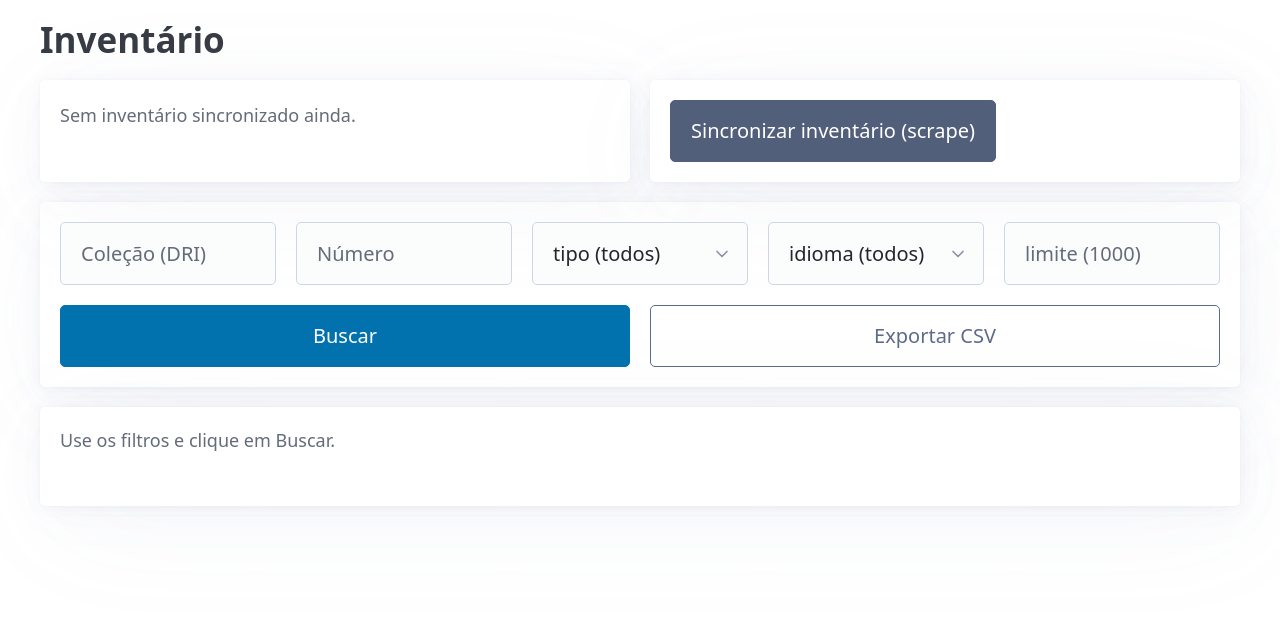
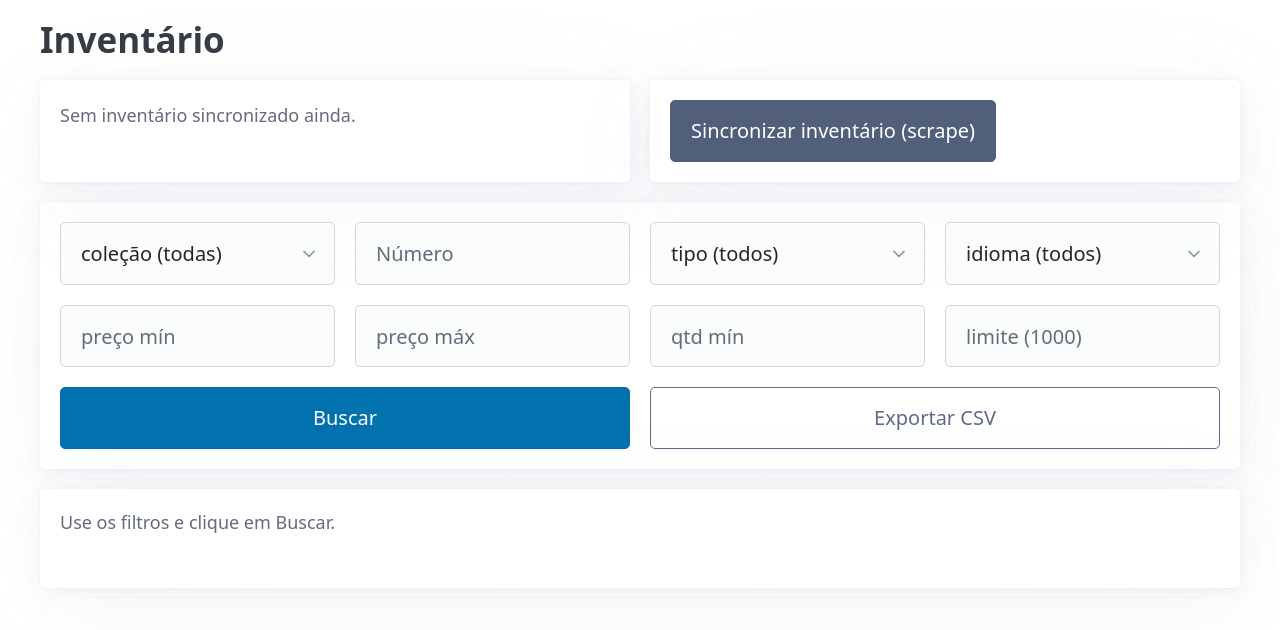
Before and after one commit to aocarmo/api-stock-cards, a Python web app: template webapp/app/templates/inventario.html in a window 1280 px wide. Shown: the part 74-704 px from the top of the page. Run offline with Jinja, Linux system fonts and the light colour scheme; the template is opened without the code that fills it, so the values that code supplies are empty; some libraries are stand-ins or nearby versions.

Commit message:
feat(webapp): inventário — coleção como select + filtro por faixa de preço
- Coleção vira <select> populado dinamicamente com as coleções reais
  (via /api/inventory/summary by_collection).
- Adiciona filtros preco_min, preco_max e quantidade_min (já suportados
  pelo backend) na tela de inventário.

Co-Authored-By: Claude Opus 4.8 (1M context) <noreply@anthropic.com>

```diff
--- a/webapp/app/static/app.js
+++ b/webapp/app/static/app.js
@@ -169,6 +169,10 @@ function initInventario() {
 
   api("GET", "/api/inventory/summary").then((s) => {
     document.getElementById("summary").innerHTML = `<strong>${s.total_cards ?? "?"}</strong> cartas no total · atualizado ${s.updated_at || "?"}`;
+    // popular o select de coleção com as coleções reais (ordenadas por nome)
+    const sel = document.getElementById("f-colecao");
+    const cols = Object.keys(s.by_collection || {}).sort();
+    cols.forEach((c) => sel.append(el("option", { value: c }, `${c} (${s.by_collection[c]})`)));
   }).catch(() => { document.getElementById("summary").innerHTML = "<small class='muted'>Sem inventário sincronizado ainda.</small>"; });
 
   function filterParams() {
--- a/webapp/app/templates/inventario.html
+++ b/webapp/app/templates/inventario.html
@@ -12,12 +12,19 @@
 </div>
 
 <article>
-  <form id="filtros" class="grid">
-    <input name="colecao" placeholder="Coleção (DRI)">
-    <input name="numero" placeholder="Número">
-    <select name="tipo"><option value="">tipo (todos)</option>{% for t in tipos %}<option>{{ t }}</option>{% endfor %}</select>
-    <select name="idioma"><option value="">idioma (todos)</option>{% for i in idiomas %}<option>{{ i }}</option>{% endfor %}</select>
-    <input name="limit" placeholder="limite (1000)">
+  <form id="filtros">
+    <div class="grid">
+      <select name="colecao" id="f-colecao"><option value="">coleção (todas)</option></select>
+      <input name="numero" placeholder="Número">
+      <select name="tipo"><option value="">tipo (todos)</option>{% for t in tipos %}<option>{{ t }}</option>{% endfor %}</select>
+      <select name="idioma"><option value="">idioma (todos)</option>{% for i in idiomas %}<option>{{ i }}</option>{% endfor %}</select>
+    </div>
+    <div class="grid">
+      <input name="preco_min" type="number" step="0.01" min="0" placeholder="preço mín">
+      <input name="preco_max" type="number" step="0.01" min="0" placeholder="preço máx">
+      <input name="quantidade_min" type="number" min="0" placeholder="qtd mín">
+      <input name="limit" placeholder="limite (1000)">
+    </div>
   </form>
   <div class="grid">
     <button id="buscar">Buscar</button>
```
